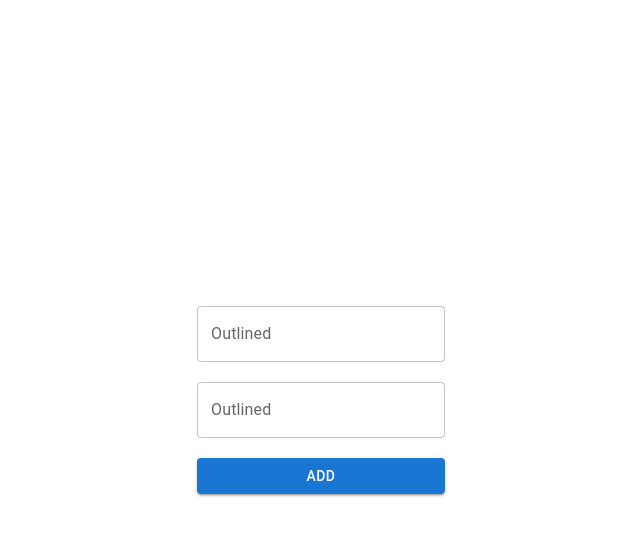
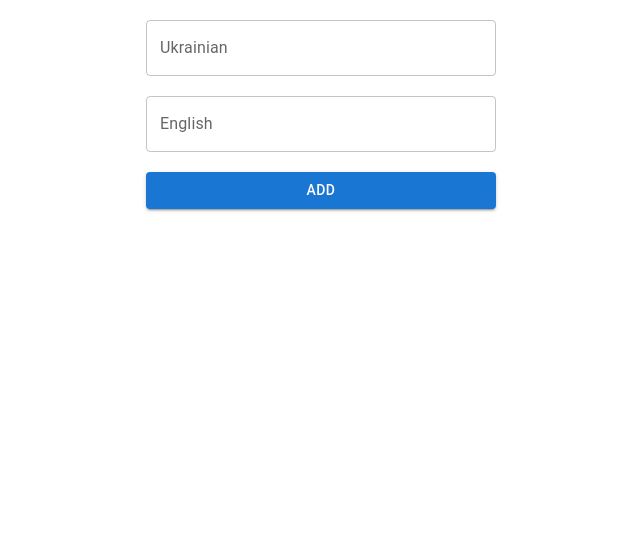
Before and after one commit to IgorMushk/dictionary-react, a React (Create React App) app: page / in a window 1280 px wide. Shown: the top 536 px of the page, without its empty margins (319-959 px from the left). Built offline with nearby package versions, Linux system fonts and the light colour scheme.

Commit message:
Add state - (Container in App.js) + handleChange

```diff
--- a/src/components/App.jsx
+++ b/src/components/App.jsx
@@ -1,16 +1,11 @@
+import { Container } from "@mui/material";
 import WordsForm from "./WordsForm/WordsForm";
 
 export const App = () => {
+
   return (
-    <div style={{
-      height: '100vh',
-      display: 'flex',
-      justifyContent: 'center',
-      alignItems: 'center',
-      fontSize: 40,
-      color: '#010101'
-    }}>
+    <Container maxWidth="xl">
       <WordsForm/>
-    </div>
+    </Container>
   );
 };
--- a/src/components/WordsForm/WordForm.module.css
+++ b/src/components/WordsForm/WordForm.module.css
@@ -3,3 +3,8 @@
     flex-direction: column;
     gap: 20px;
 }
+
+.wordsFormWrapper {
+    width: 350px;
+    margin: 20px auto;
+}
--- a/src/components/WordsForm/WordsForm.jsx
+++ b/src/components/WordsForm/WordsForm.jsx
@@ -4,14 +4,29 @@ import Button from '@mui/material/Button';
 import css from  './WordForm.module.css'
 
 export default class WordsForm extends Component {
+    state = {
+        ukWord:'',
+        enWord:'',
+      }
 
+    // Функция, которая  изменяет state когда вводим что-то в inpute
+    handleChange = (evt) => {
+        // не выводится значение в консоль
+        //console.dir('evt.target', evt)
+        this.setState({[evt.target.name]: evt.target.value})
+      }
+    // Типа глубокая деструктуризация
+    // handleChange = ({target:{name,value}}) => {
+    //     //console.log('evt', evt)
+    //     this.setState({[name]:value})
+    //   }
 
     render() {
     return (
-      <div>
+      <div className={css.wordsFormWrapper}>
         <form className={css.wordsForm}>
-        <TextField id="outlined-basic" label="Outlined" variant="outlined" />
-        <TextField id="outlined-basic" label="Outlined" variant="outlined" />
+        <TextField id="outlined-basic" label="Ukrainian" variant="outlined" value={this.state.ukWord} name="ukWord" onChange={this.handleChange}/>
+        <TextField id="outlined-basic" label="English" variant="outlined" value={this.state.enWord} name="enWord" onChange={this.handleChange}/>
         <Button variant="contained">Add</Button>
         </form>
       </div>
```
